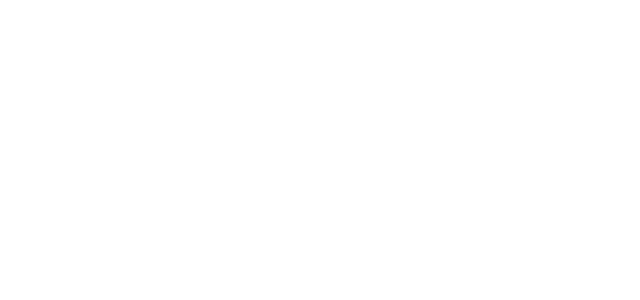
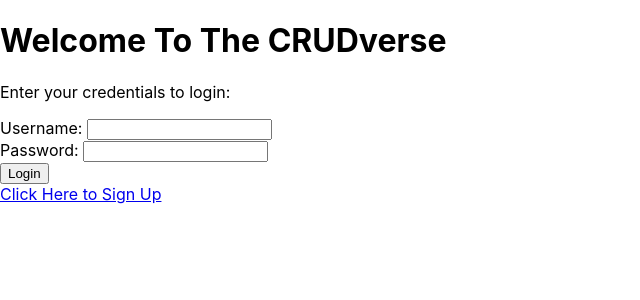
Before and after one commit to Panda-Shark5/The-Social-Hour, a React (Create React App) app: page /login in a window 1280 px wide. Shown: the top 300 px of the page, without its empty margins (0-640 px from the left). Built offline with nearby package versions, Linux system fonts and the light colour scheme.

Commit message:
first draft of login / signup pages

```diff
--- a/src/components/LoginPage.jsx
+++ b/src/components/LoginPage.jsx
@@ -1,5 +1,25 @@
+import {Link} from 'react-router-dom'
+import {useState} from 'react'
+
+
+
 const LoginPage = props => {
 
+
+    const [usernameInput, setUsernameInput] = useState('')
+    const [passwordInput, setPasswordInput] = useState('')
+
+
+    return (
+    <div>
+        <h1>Welcome To The CRUDverse</h1>
+        <p>Enter your credentials to login:</p>
+        <div>Username: <input classname = 'input' onChange={(e) => {setUsernameInput(e.target.value)}} value = {usernameInput} /></div>
+        <div>Password: <input classname = 'input' onChange={(e) => {setPasswordInput(e.target.value)}} value = {passwordInput} /></div>
+        <button type = 'button' >Login</button>
+        <div> <Link classname ='link' to ='/signup' >Click Here to Sign Up </Link> </div>
+    </div>
+    )
 }
 
 export default LoginPage;
--- a/src/components/SignupPage.jsx
+++ b/src/components/SignupPage.jsx
@@ -1,5 +1,22 @@
+import {Link} from 'react-router-dom'
+import {useState} from 'react'
+
+
 const SignupPage = props => {
 
+    const [usernameInput, setUsernameInput] = useState('')
+    const [passwordInput, setPasswordInput] = useState('')
+
+    return (
+    <div>
+        <h1>Welcome To The CRUDverse</h1>
+        <p>Enter your credentials to register:</p>
+        <div>Username: <input classname = 'input' onChange={(e) => {setUsernameInput(e.target.value)}} value = {usernameInput} /></div>
+        <div>Password: <input classname = 'input' onChange={(e) => {setPasswordInput(e.target.value)}} value = {passwordInput} /></div>
+        <button type = 'button' >Sign Up</button>
+        <div> <Link classname ='link' to ='/login' >Click Here to Login </Link> </div>
+    </div>
+    )
 }
 
 export default SignupPage;
```
